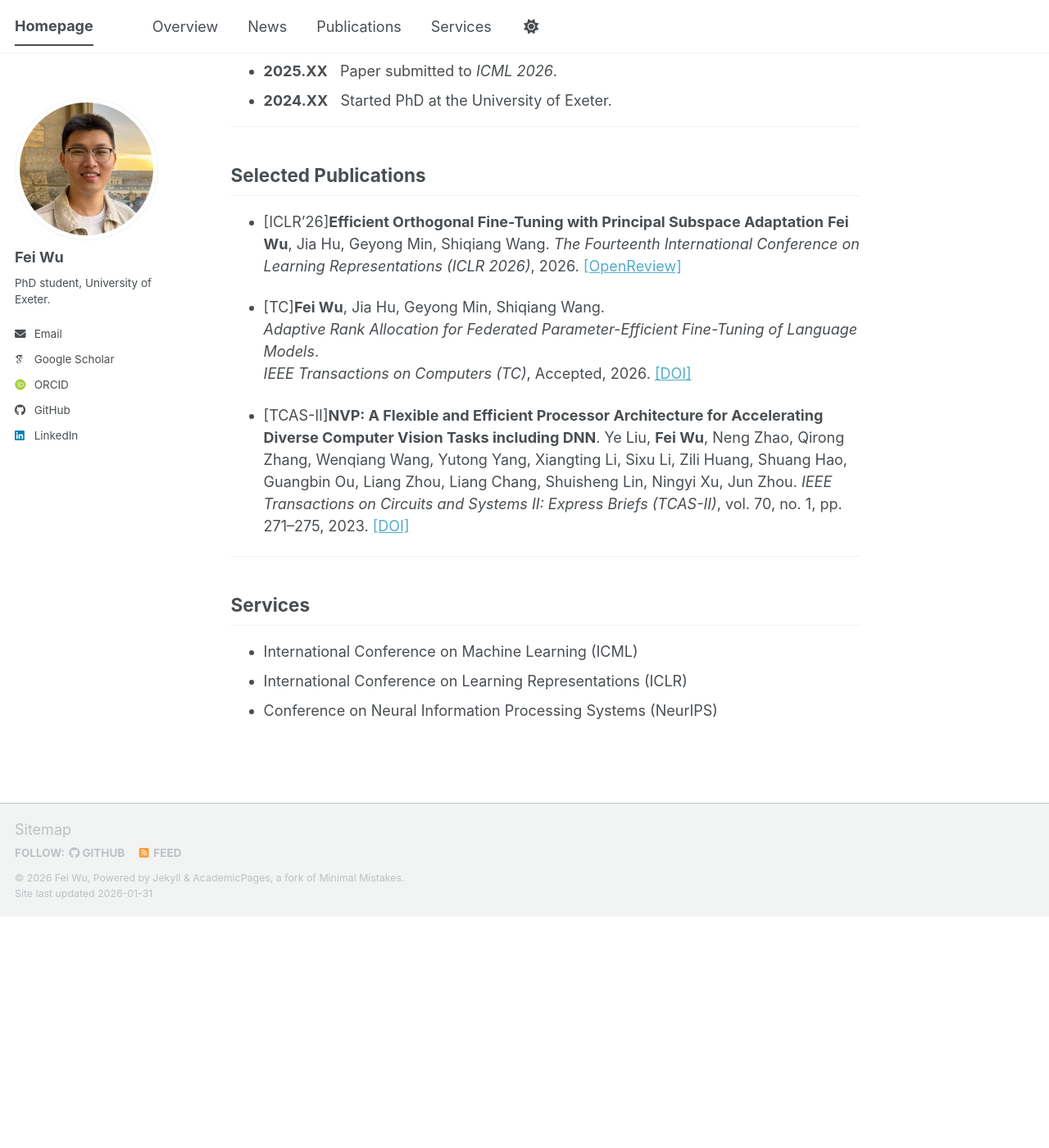
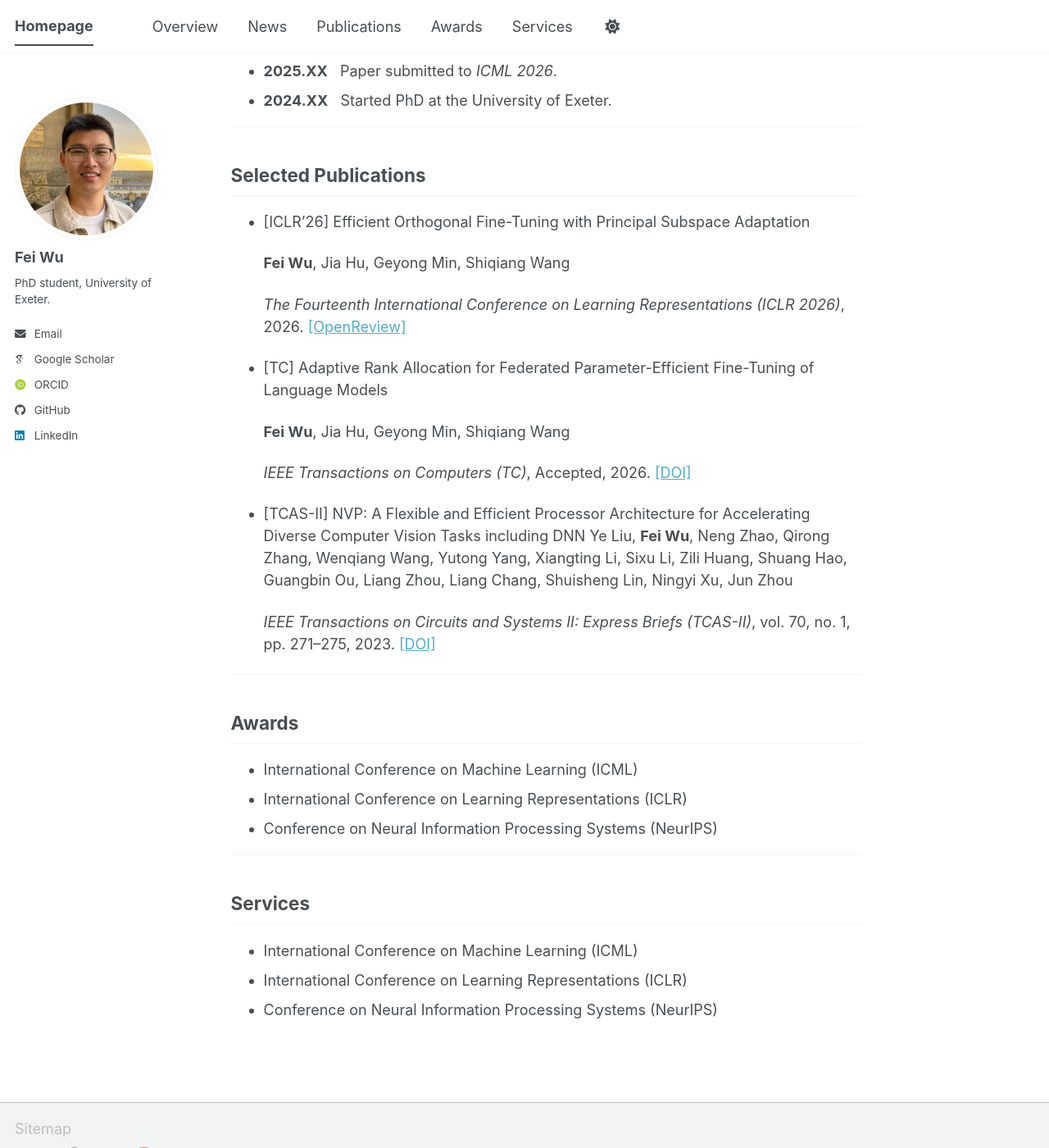
Before and after one commit to fei407/fei407.github.io, a Jekyll site: the page built from _pages/about.md, in a window 1280 px wide and 1400 px high, scrolled down 505 px. Shown: the whole window at 82% size. Built offline with Jekyll 4.4.1, drawn with Linux system fonts in a browser that asks for light colours; some web fonts are replaced; a script bundle is joined from its source files by our own code; library files that are not in the unit come from our copies; before the commit the page ends 1623 px from its top, so only the background shows below that.

Commit message:
update info

```diff
--- a/_data/navigation.yml
+++ b/_data/navigation.yml
@@ -17,5 +17,8 @@ main:
   - title: "Publications"
     url: /#selected-publications
 
+  - title: "Awards"
+    url: /#awards
+
   - title: "Services"
     url: /#services
--- a/_pages/about.md
+++ b/_pages/about.md
@@ -27,17 +27,29 @@ My research interests focus on Parameter-Efficient Fine-Tuning, Federated Fine-T
 
 ## Selected Publications
 
-- [ICLR'26]**Efficient Orthogonal Fine-Tuning with Principal Subspace Adaptation**
-  **Fei Wu**, Jia Hu, Geyong Min, Shiqiang Wang.
+- [ICLR'26] Efficient Orthogonal Fine-Tuning with Principal Subspace Adaptation
+
+  **Fei Wu**, Jia Hu, Geyong Min, Shiqiang Wang
+
   _The Fourteenth International Conference on Learning Representations (ICLR 2026)_, 2026. [[OpenReview]](https://openreview.net/forum?id=FSHrinMArK)
 
-- [TC]**Fei Wu**, Jia Hu, Geyong Min, Shiqiang Wang.
-  *Adaptive Rank Allocation for Federated Parameter-Efficient Fine-Tuning of Language Models*.
+- [TC] Adaptive Rank Allocation for Federated Parameter-Efficient Fine-Tuning of Language Models
+
+  **Fei Wu**, Jia Hu, Geyong Min, Shiqiang Wang
+
   _IEEE Transactions on Computers (TC)_, Accepted, 2026. [[DOI]](https://doi.org/10.1109/TC.2026.3655161)
 
-- [TCAS-II]**NVP: A Flexible and Efficient Processor Architecture for Accelerating Diverse Computer Vision Tasks including DNN**.
-  Ye Liu, **Fei Wu**, Neng Zhao, Qirong Zhang, Wenqiang Wang, Yutong Yang, Xiangting Li, Sixu Li, Zili Huang, Shuang Hao, Guangbin Ou, Liang Zhou, Liang Chang, Shuisheng Lin, Ningyi Xu, Jun Zhou.
+- [TCAS-II] NVP: A Flexible and Efficient Processor Architecture for Accelerating Diverse Computer Vision Tasks including DNN
+  Ye Liu, **Fei Wu**, Neng Zhao, Qirong Zhang, Wenqiang Wang, Yutong Yang, Xiangting Li, Sixu Li, Zili Huang, Shuang Hao, Guangbin Ou, Liang Zhou, Liang Chang, Shuisheng Lin, Ningyi Xu, Jun Zhou
+
   _IEEE Transactions on Circuits and Systems II: Express Briefs (TCAS-II)_, vol. 70, no. 1, pp. 271–275, 2023. [[DOI]](https://doi.org/10.1109/TCSII.2022.3207009)
+
+---
+
+## Awards
+- International Conference on Machine Learning (ICML)
+- International Conference on Learning Representations (ICLR)
+- Conference on Neural Information Processing Systems (NeurIPS)
 
 ---
 
```
